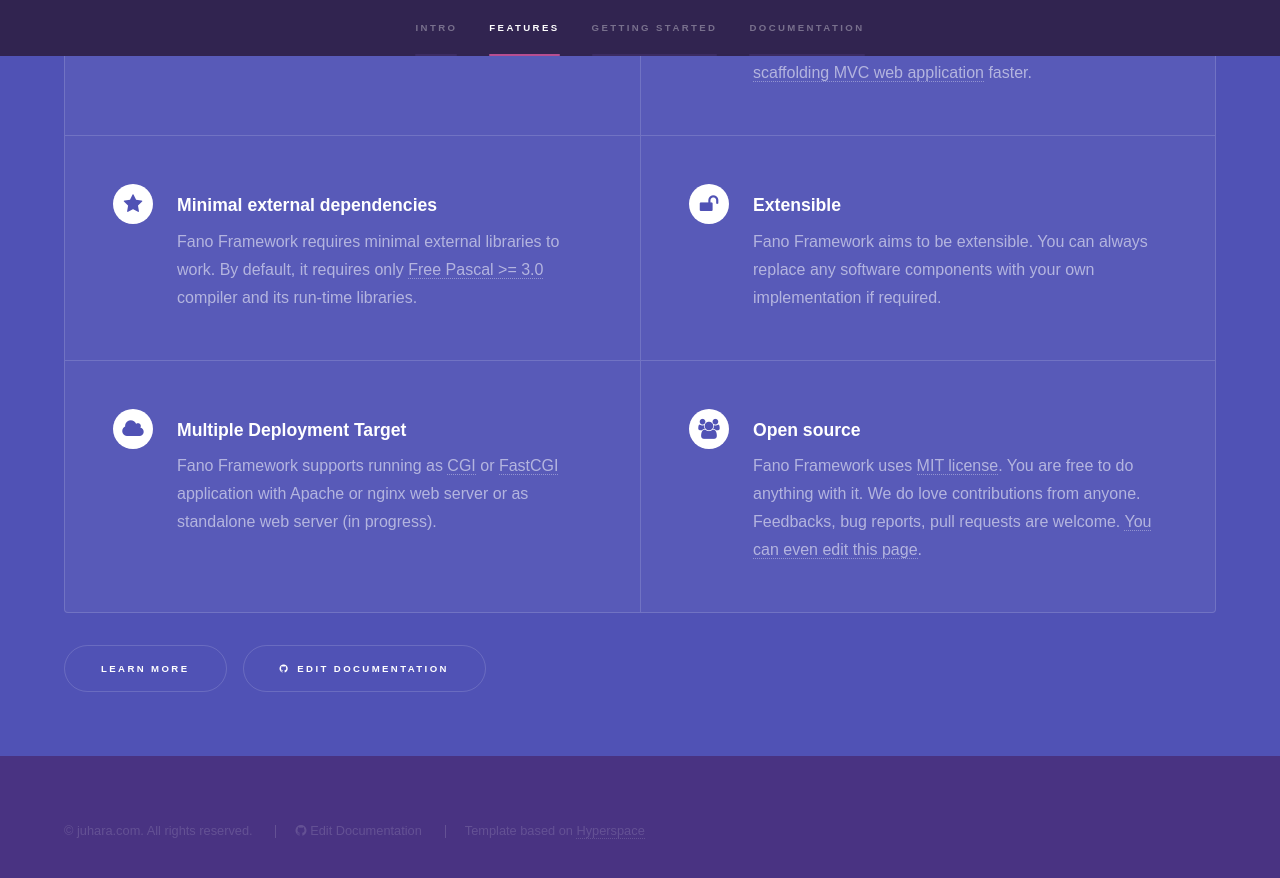
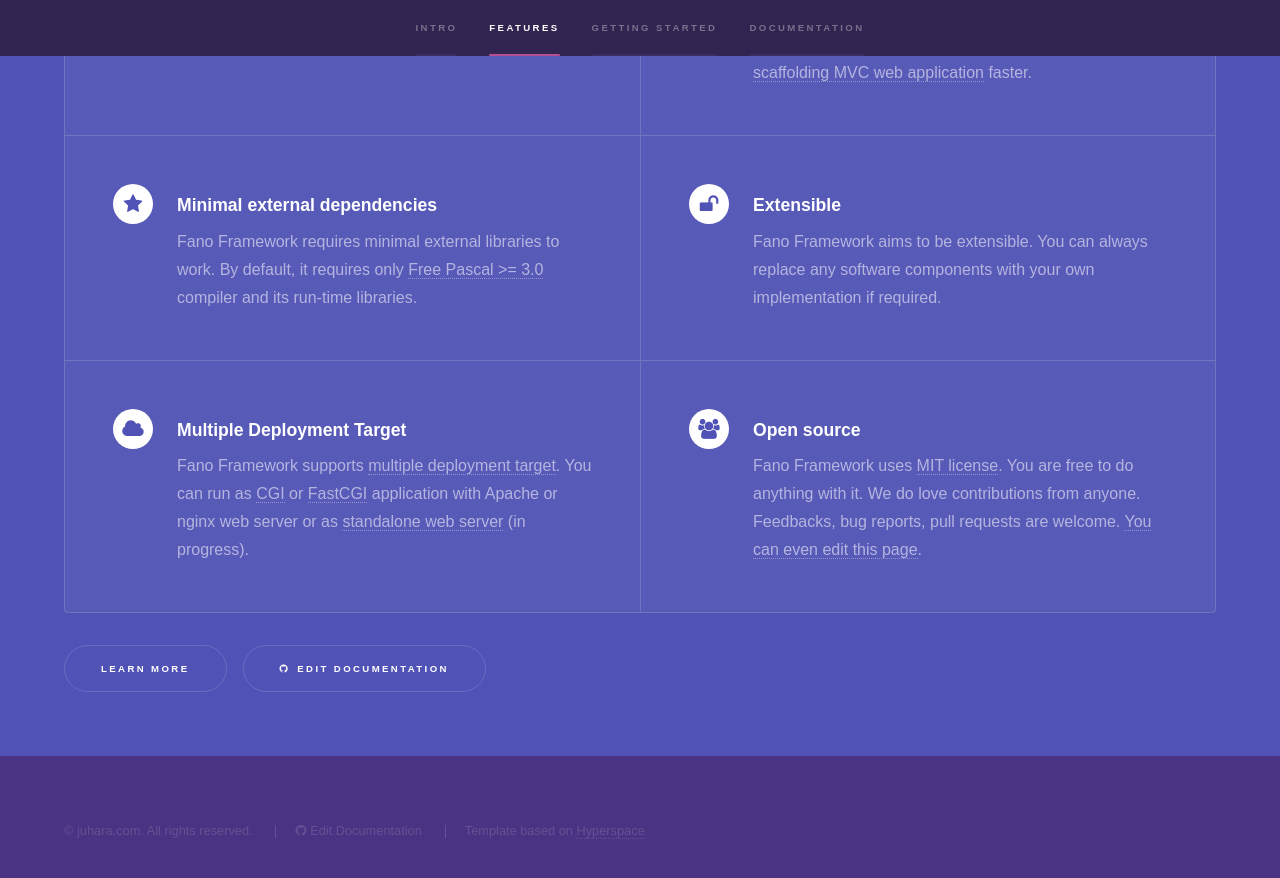
Before and after one commit to fanoframework/fanoframework.github.io, a Jekyll site: the page index.html, which Jekyll copies as it is, in a window 1280 px wide and 900 px high, scrolled down 1381 px. Shown: the top 878 px of the window. Built offline with Jekyll 4.4.1, drawn with Linux system fonts in a browser that asks for light colours.

Commit message:
add link to deployment page

```diff
--- a/index.html
+++ b/index.html
@@ -115,10 +115,11 @@
                     <section>
                         <span class="icon major fa-cloud"></span>
                         <h3>Multiple Deployment Target</h3>
-                        <p>Fano Framework supports running as <a href="/deployment">CGI</a> or
-                            <a href="/deployment">FastCGI</a> application with
+                        <p>Fano Framework supports <a href="/deployment">multiple deployment target</a>.
+                            You can run as <a href="/deployment/cgi">CGI</a> or
+                            <a href="/deployment/fastcgi">FastCGI</a> application with
                             Apache or nginx web server
-                            or as standalone web server (in progress).
+                            or as <a href="/deployment/standalone-web-server">standalone web server</a> (in progress).
                         </p>
                     </section>
                     <section>
```
